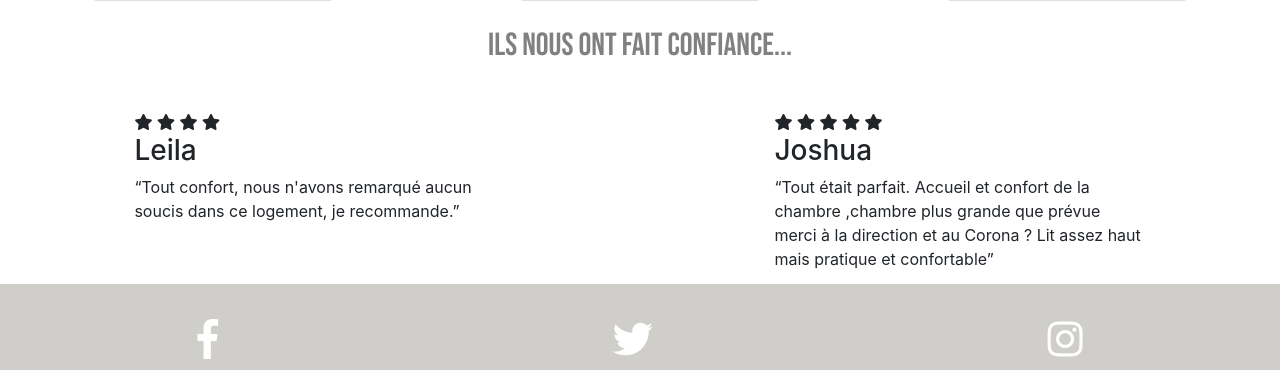
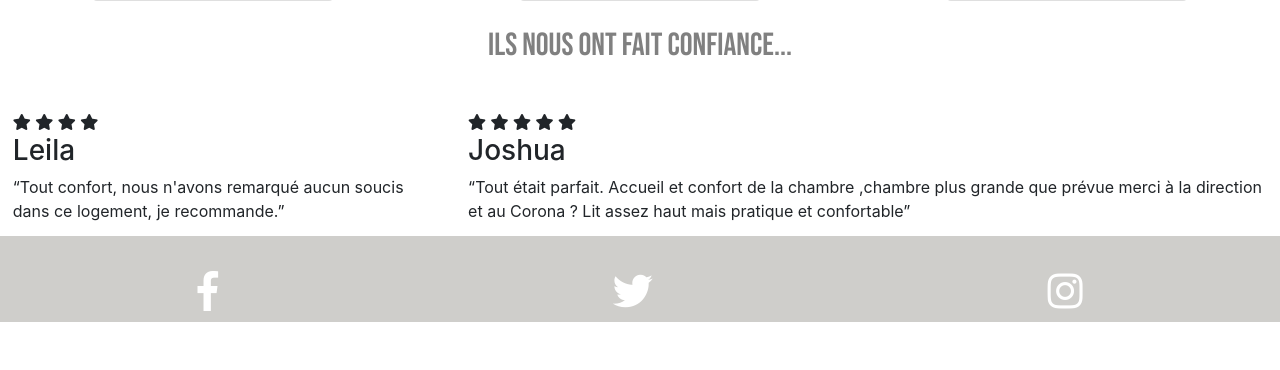
Before and after one commit to leoniemandah/Projet_Web, a PHP site: page / in a window 1280 px wide. Shown: the part 1425-1795 px from the top of the page. After the commit the page ends 1747 px from the top, so only its background shows below. Run offline with PHP 8.4, Linux system fonts and the light colour scheme; some libraries are stand-ins or nearby versions.

Commit message:
Update style.css

```diff
--- a/public/style.css
+++ b/public/style.css
@@ -86,7 +86,7 @@ body header nav {
 }
 
 section {
-    width:29vw;
+    width:auto;
     margin:1vw;
 }
 
```
